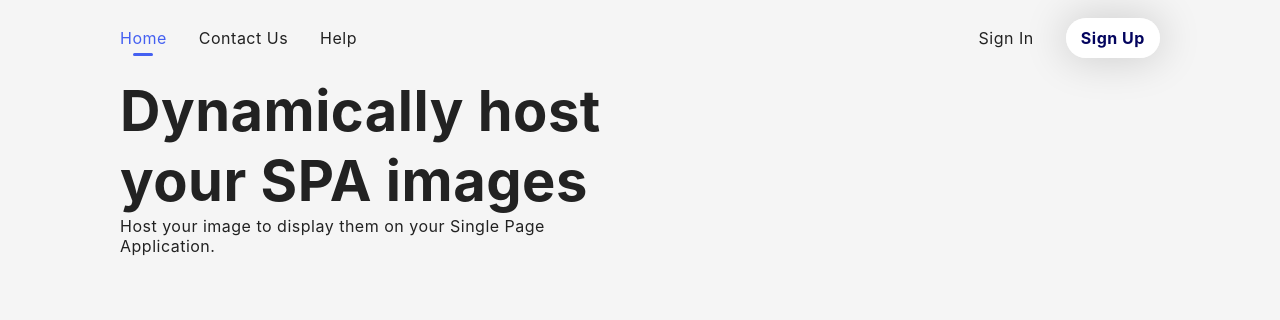
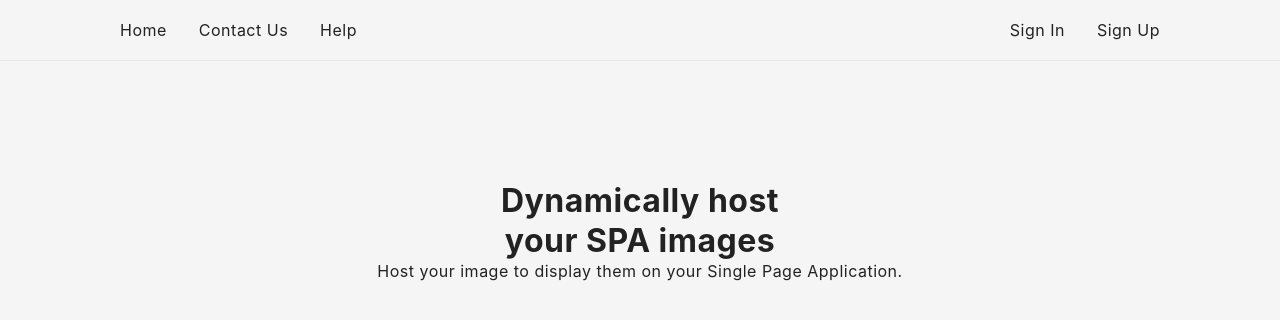
Before and after one commit to Fyllee/fyllee-ui, a Next.js app: page / in a window 1280 px wide. Shown: the top 320 px of the page. Built offline with nearby package versions, Linux system fonts and the light colour scheme.

Commit message:
feat: add style

```diff
--- a/src/styles/globals.scss
+++ b/src/styles/globals.scss
@@ -70,3 +70,31 @@ a {color: inherit; text-decoration: none;}
 		flex-direction: column;
 	}
 }
+
+.button {
+	display: inline-block;
+	border-radius: 2rem;
+	padding: .5rem 1rem;
+	border: 2px solid $dark;
+	transition: .1s all ease-in-out, .15s box-shadow ease-in-out;
+	user-select: none;
+
+	&:not(.active):hover {
+		background-color: transparent !important;
+		border-color: $dark;
+		color: $dark;
+	}
+
+	&--dark {
+		@extend .button;
+		color: $light;
+		background-color: $dark;
+	}
+
+	&--light {
+		@extend .button;
+		background-color: #e1e1e1;
+		border-color: #e1e1e1;
+		color: #000;
+	}
+}
--- a/src/styles/layout/header.module.scss
+++ b/src/styles/layout/header.module.scss
@@ -1,39 +1,43 @@
 @import '../utils/variables';
 
 #header {
-	padding: {
-		top: 1.75rem;
-		bottom: 1.75rem;
+	position: sticky;
+	top: 0;
+	z-index: 9999;
+	background-color: $light;
+	border-bottom: 1px solid rgba(#000, .05);
+	user-select: none;
+
+	.logo {
+		margin: auto 2.5rem auto 0;
+		color: $dark;
 	}
 
 	.menu, .sign {
+		padding: 1.25rem 0;
 		li {
 			margin: 0 1rem;
 
 			&:first-child {margin-left: 0;}
 			&:last-child {margin-right: 0;}
 			a {
-				transition: .1s color ease-in-out;
 				position: relative;
+				transition: .1s color ease-out;
+
 				&:hover {color: $blue;}
-
 				&::after {
 					content: '';
 					position: absolute;
 					top: 125%; left: 50%;
 					height: 3px; width: 0;
 					transform: translateX(-50%);
-					transition: .175s width ease-in-out, .1s color ease-out;
+					transition: .175s width ease-in-out;
 					border-radius: 1rem;
 					background-color: $blue;
 				}
 
-				&.active {
-					color: $blue;
-
-					&::after {
-						width: 20px;
-					}
+				&:global(.active)::after {
+					width: 20px;
 				}
 			}
 		}
@@ -44,19 +48,15 @@
 
 		li {
 			&:last-child a {
-				color: $dark;
-				font-weight: bold;
-				border-radius: 2rem;
-				padding: .6rem .95rem;
-				box-shadow: 0 0 2.5rem .25rem rgba(#000, .15);
-				background-color: #fff;
-				transition: .2s box-shadow ease-in-out;
+				display: initial;
 
-				&.active {color: $blue;}
+				&:global(.active) {
+					background-color: $blue;
+					border-color: $blue;
+					color: $light;
+				}
 				&::after {content: none;}
-				&:hover {
-					box-shadow: 0 0 2.75rem .25rem rgba(#000, .25);
-				}
+				&:not(:global(.active)):hover {color: $dark;}
 			}
 		}
 	}
--- a/src/styles/pages/index.module.scss
+++ b/src/styles/pages/index.module.scss
@@ -2,18 +2,70 @@
 
 #homepage {
 	#hero {
-		height: 100vh;
-		display: grid;
-		grid-template-columns: repeat(2, 1fr);
+		text-align: center;
+		margin-top: 7.5rem;
 
-		.title {
-			font-size: 3.5rem;
+		.content {
+			position: relative;
+
+			.title {
+				margin-bottom: 1rem;
+				font-size: 5rem;
+
+				.highlight {color: $dark;}
+			}
+
+			.subtitle {font-size: 1.35rem;}
 		}
 
-		div {
-			&:last-child {
-				min-width: 0;
+		.frameworks {
+			margin: 3.5rem auto;
+			max-width: 1500px;
+			flex-wrap: wrap;
+
+			li {
+				margin: 1rem;
+				svg {
+					display: block;
+					height: 30px;
+				}
+			}
+		}
+
+		.sign-buttons {
+			.button--dark {margin-right: 1rem;}
+			.sign-in, :global(.button--dark) {
+				margin-left: 1rem;
+
+				svg {
+					margin-left: .5rem;
+					path {
+						transition: 150ms cubic-bezier(0.215, 0.61, 0.355, 1);
+						&:first-child {opacity: 0;}
+					}
+				}
+
+				&:hover path {
+					&:first-child {opacity: 1;}
+					&:last-child {transform: translateX(3px);}
+				}
 			}
 		}
 	}
+
+	#demo {
+		margin-top: 5rem;
+		color: $white;
+		// height: 50vh;
+		background-color: #1f1f1f;
+
+		clip-path: polygon(0 3.5rem, 100% 0, 100% 100%, 0px 100%);
+		padding: {
+			top: 7.5rem;
+			bottom: 4rem;
+
+		};
+
+		img {width: 100%;}
+	}
 }
--- a/src/styles/utils/_variables.scss
+++ b/src/styles/utils/_variables.scss
@@ -3,3 +3,9 @@ $blue: #4460f1;
 $grey: #a8a8a8;
 $white: #e9eff6;
 $light: #f5f5f5;
+
+// $dark: #0080ff;
+// $purple: #854eff;
+// $green: #00bf7f;
+// $yellow: #ffbb00;
+// $red: #ff3366;
```
Also changed, not shown: src/styles/pages/auth.module.scss (+3 -6 lines).
